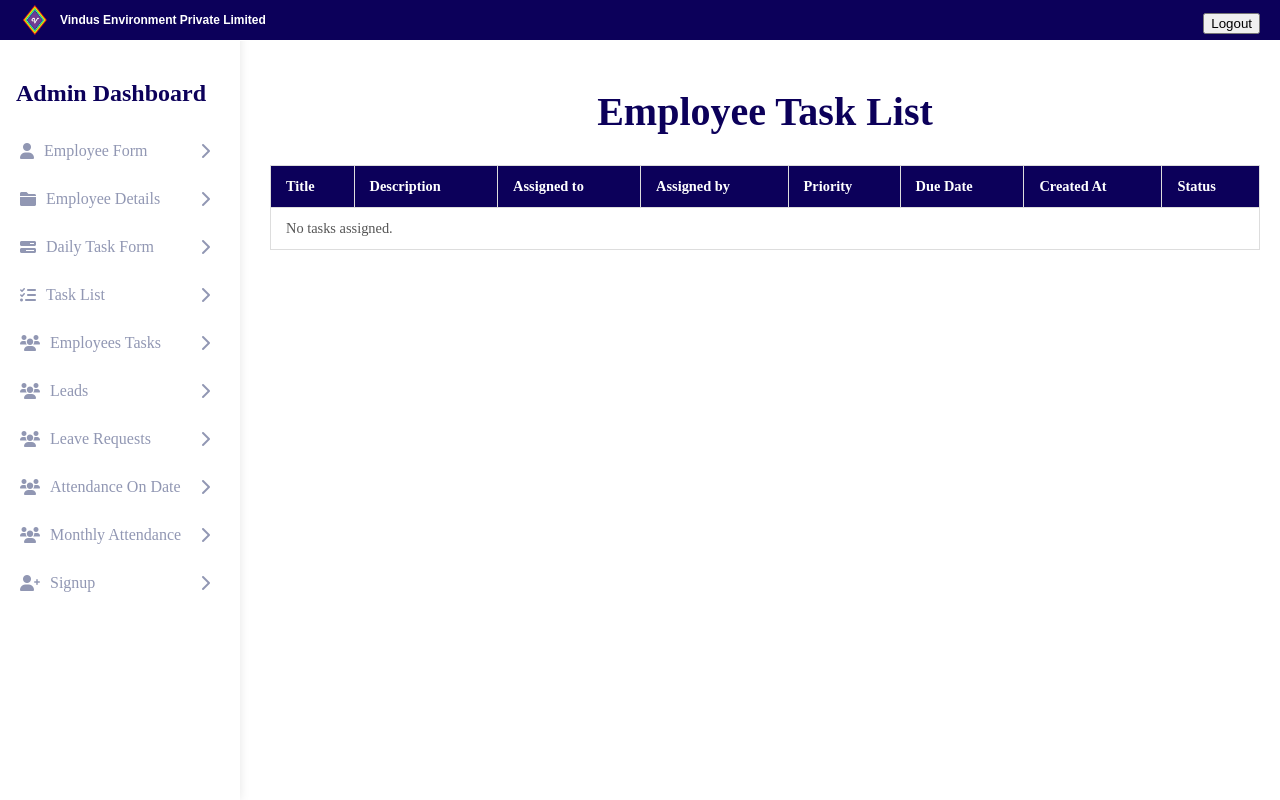
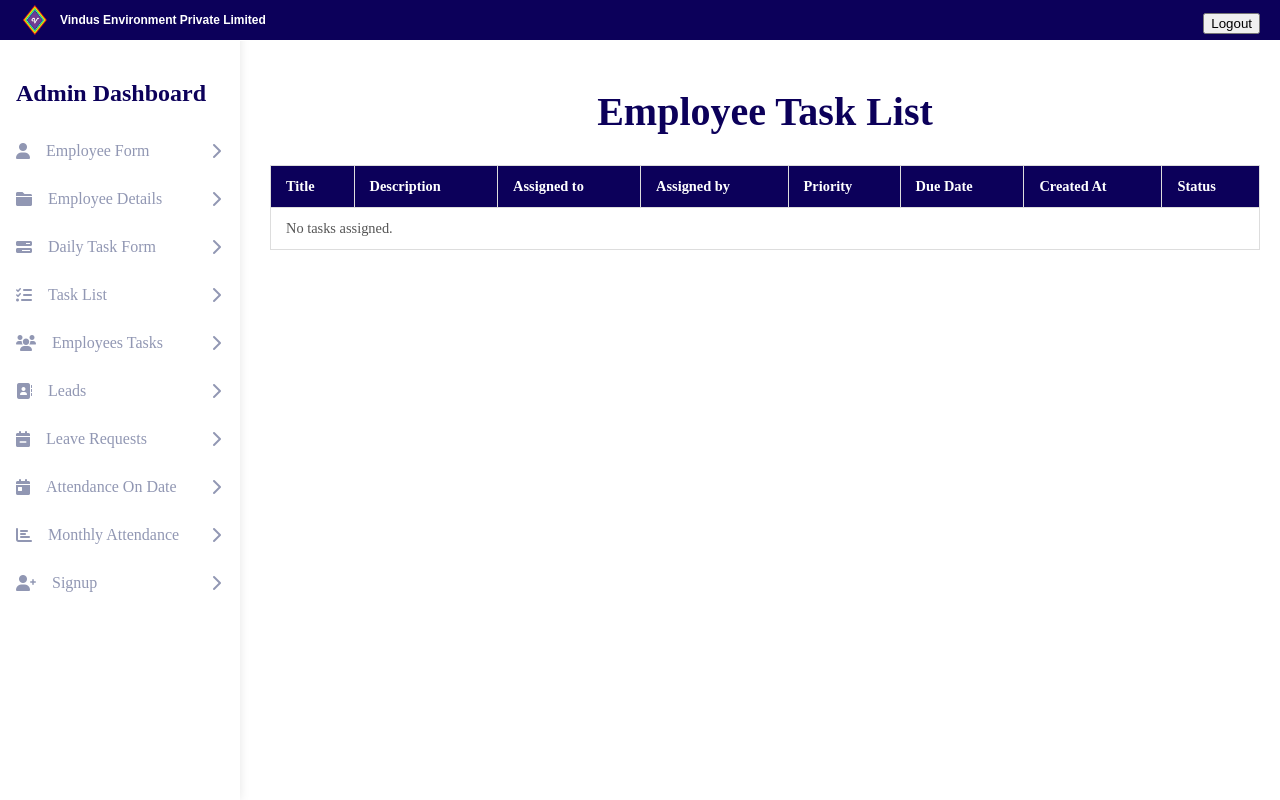
Before and after one commit to LaxmiPrasanna-2593/CRMTool, a Django app: page /admin_task_list/ in a window 1280 px wide. Run offline with Django 5.2, Linux system fonts and the light colour scheme; data that the repository does not hold is empty.

Commit message:
sidebar form

```diff
--- a/templates/includes/sidebar.html
+++ b/templates/includes/sidebar.html
@@ -20,8 +20,20 @@
     top: 0;
     left: 0;
     bottom: 0;
-            overflow-y: auto;
+    overflow-y: scroll;
 }
+
+/* Hides the scrollbar but still allows scrolling */
+.sidebar::-webkit-scrollbar {
+    width: 0;
+    height: 0;
+}
+
+.sidebar {
+    scrollbar-width: none;
+    -ms-overflow-style: none;  /* For Internet Explorer */
+}
+
 
         .sidebar h2 {
             margin-top: 80px;
@@ -33,19 +45,17 @@
 
         .sidebar ul {
             list-style-type: none;
-            cursor: pointer;
             padding: 0;
             margin: 0;
         }
 
         .sidebar ul li {
-            padding: 15px 20px;
-            cursor: pointer;
+            position: relative;
+            padding: 15px 40px 15px 16px;
             display: flex;
             align-items: center;
+            color: #9197B3;
             transition: background-color 0.3s;
-            color: #9197B3;
-            justify-content: space-between;
         }
 
         .sidebar ul li a {
@@ -61,13 +71,15 @@
             color: white;
         }
 
-        .sidebar ul li i {
-            margin-right: 10px;
+        .sidebar ul li i:first-child {
+            margin-right: 16px;
         }
 
         .sidebar ul li i:last-child {
-            margin-left: auto;
+            position: absolute;
+            right: 19px;
             color: #9197B3;
+            transition: color 0.3s;
         }
 
         .sidebar ul li:hover i:last-child {
@@ -86,7 +98,7 @@
 <body>
     <div class="dashboard">
         <aside class="sidebar">
-            <h2> Admin Dashboard</h2>
+            <h2>Admin Dashboard</h2>
             <ul>
                 <li>
                     <a href="{% url 'employee_form' %}"><i class="fas fa-user"></i> Employee Form <i class="fas fa-chevron-right"></i></a>
@@ -103,21 +115,18 @@
                 <li>
                     <a href="{% url 'admin_task_list' %}"><i class="fas fa-users"></i> Employees Tasks <i class="fas fa-chevron-right"></i></a>
                 </li>
-
                 <li>
-                    <a href="{% url 'lead_list' %}"><i class="fas fa-users"></i> Leads <i class="fas fa-chevron-right"></i></a>
-                </li>
-
-                <li>
-                    <a href="{% url 'leave_requests' %}"><i class="fas fa-users"></i> Leave Requests <i class="fas fa-chevron-right"></i></a>
+                    <a href="{% url 'lead_list' %}"><i class="fas fa-address-book"></i> Leads <i class="fas fa-chevron-right"></i></a>
                 </li>
                 <li>
-                    <a href="{% url 'attendance_on_date' %}"><i class="fas fa-users"></i> Attendance On Date  <i class="fas fa-chevron-right"></i></a>
+                    <a href="{% url 'leave_requests' %}"><i class="fas fa-calendar-minus"></i> Leave Requests <i class="fas fa-chevron-right"></i></a>
                 </li>
                 <li>
-                    <a href="{% url 'monthly_report' %}"><i class="fas fa-users"></i> Monthly Attendance  <i class="fas fa-chevron-right"></i></a>
+                    <a href="{% url 'attendance_on_date' %}"><i class="fas fa-calendar-day"></i> Attendance On Date <i class="fas fa-chevron-right"></i></a>
                 </li>
-
+                <li>
+                    <a href="{% url 'monthly_report' %}"><i class="fas fa-chart-bar"></i> Monthly Attendance <i class="fas fa-chevron-right"></i></a>
+                </li>
                 <li>
                     <a href="{% url 'signup' %}"><i class="fas fa-user-plus"></i> Signup <i class="fas fa-chevron-right"></i></a>
                 </li>
```
Lines whose indentation alone changed are shown as unchanged.
